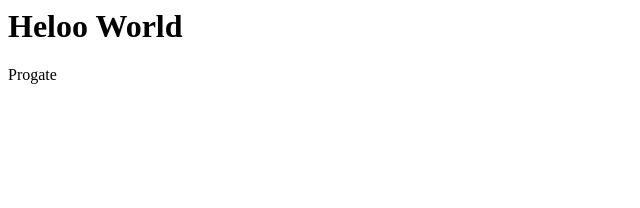
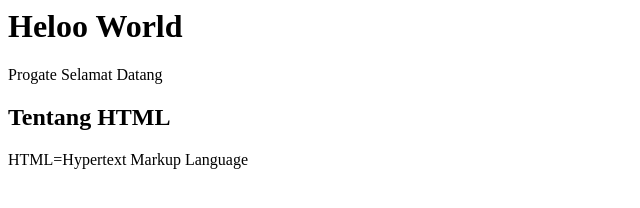
Before and after one commit to Alfauzan1201/PK1-WEEK-1, a plain HTML site: page index.html in a window 1280 px wide. Shown: the whole page, without its empty margins (0-640 px from the left). Drawn offline with Linux system fonts and the light colour scheme.

Commit message:
Update index.html

```diff
--- a/index.html
+++ b/index.html
@@ -1,2 +1,5 @@
 <h1>Heloo World</h1>
 <a>Progate</a>
+<marque>Selamat Datang </marque>
+<h2>Tentang HTML</h2>
+<P>HTML=Hypertext Markup Language</P>
```
